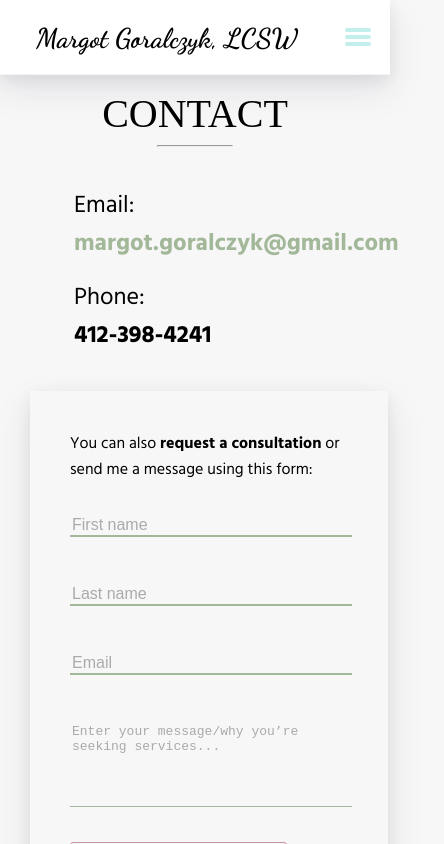
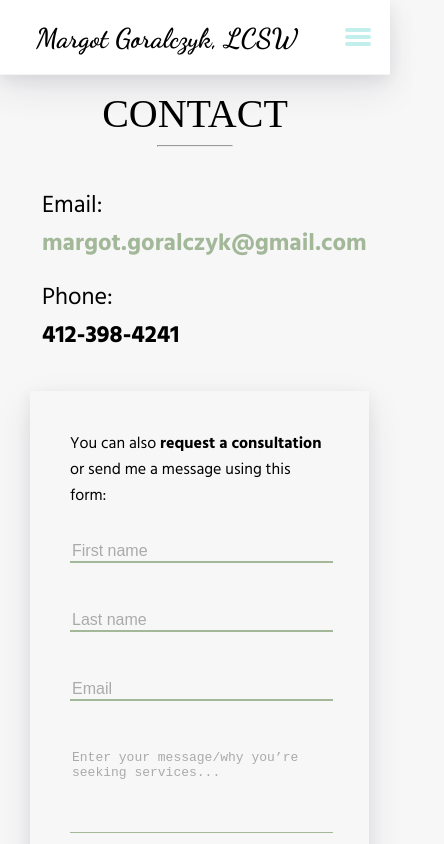
Before and after one commit to pamunev/margot-therapist-website, a React (Create React App) app: page /contact in a window 390 px wide. Shown: the top 844 px of the page, 444 px wide, since content can reach past the window. Built offline with nearby package versions, Linux system fonts and the light colour scheme.

Commit message:
Aligned and resized items in contact page.

```diff
--- a/src/index.css
+++ b/src/index.css
@@ -484,6 +484,7 @@ textarea {
 
   .contact-text {
     width: 100%;
+    margin-left: 2rem;
   }
 
   /*-----Contact form-----*/
@@ -494,7 +495,7 @@ textarea {
   }
 
   .container-form {
-    width: 75%;
+    width: 70%;
   }
 }
 
```
